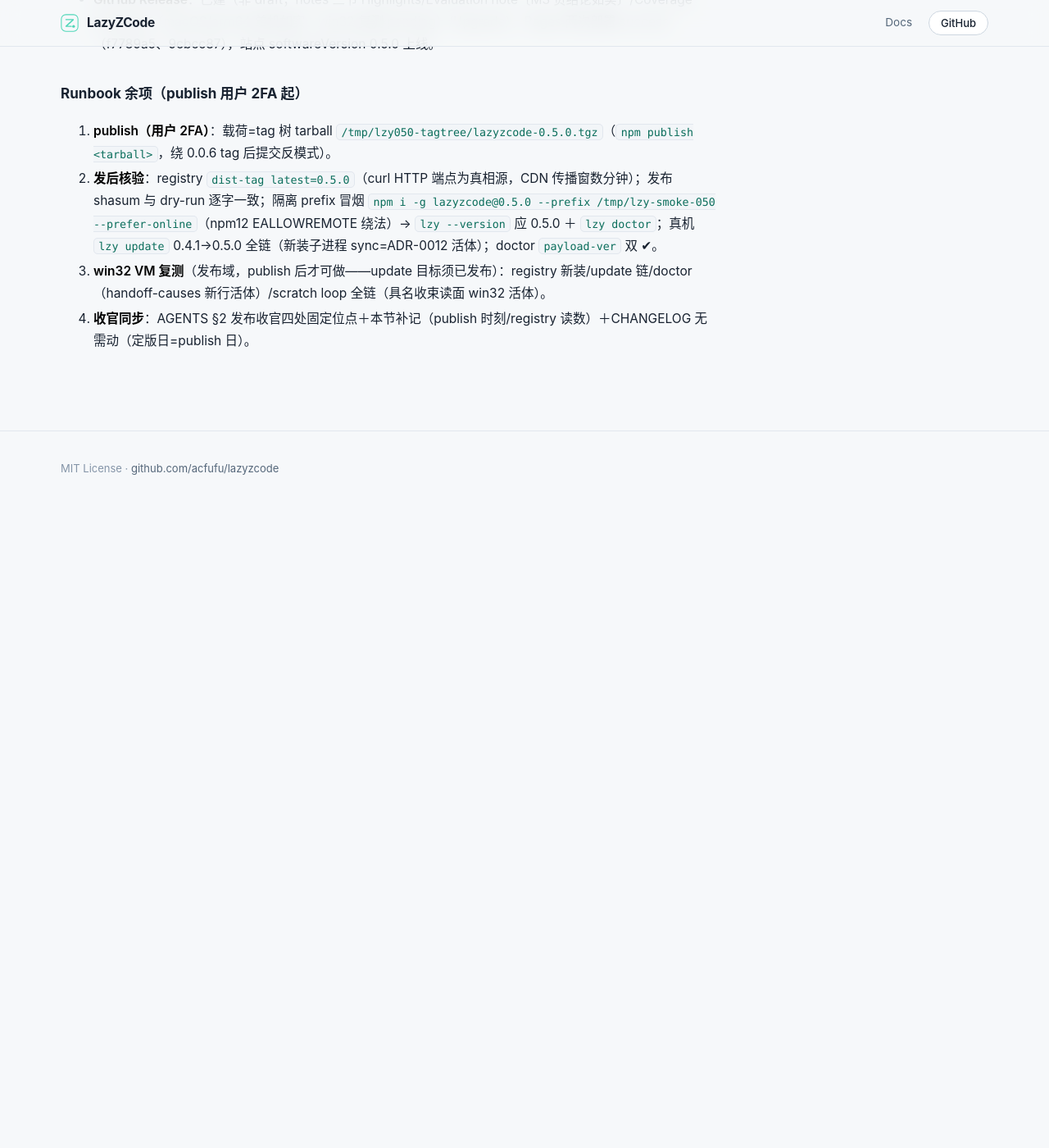
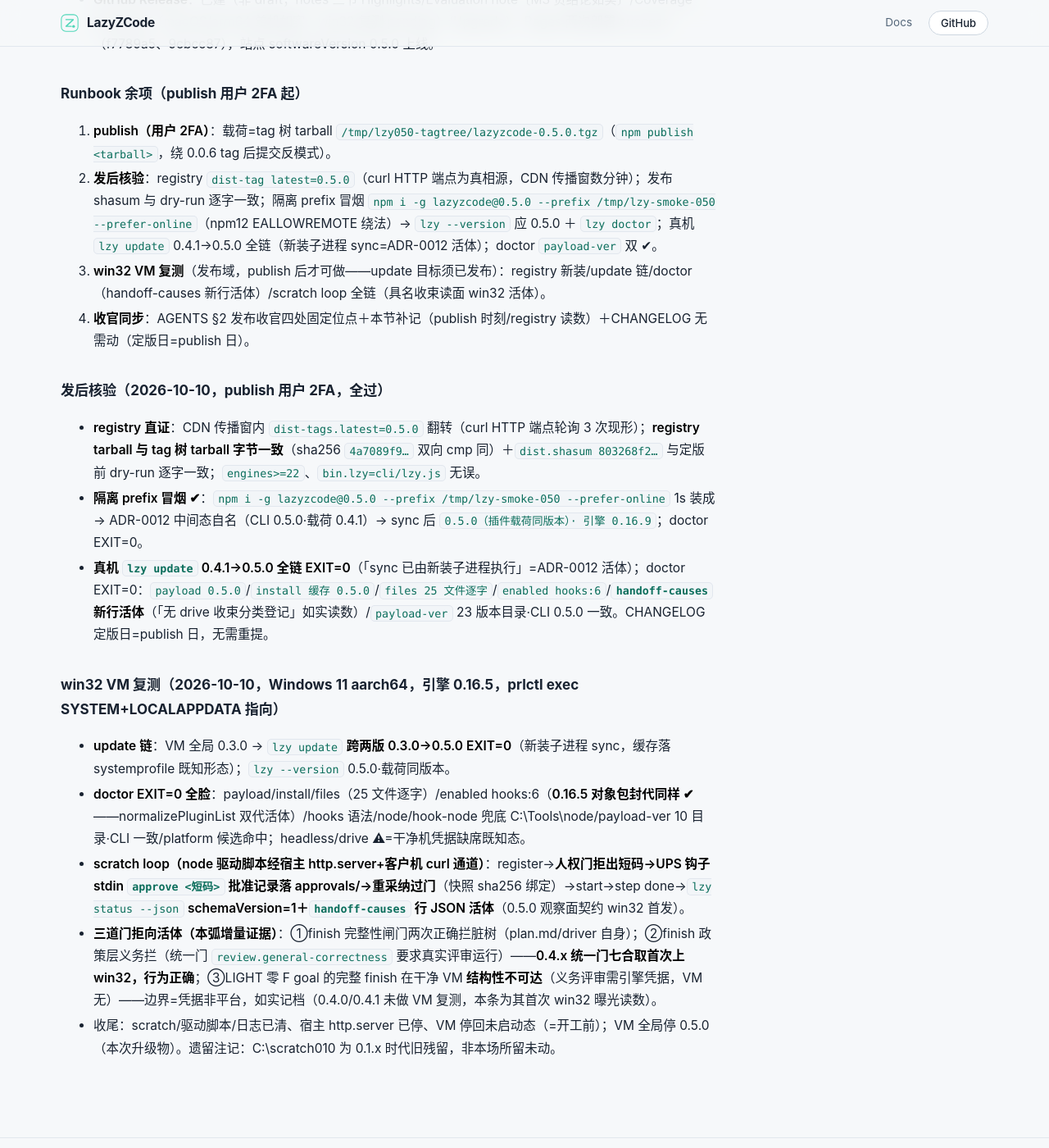
Before and after one commit to Acfufu/lazyzcode, a Jekyll site: the page built from docs/release-checklist.md, in a window 1280 px wide and 1400 px high, scrolled down 37548 px. Shown: the whole window at 82% size. Built offline with Jekyll 4.4.1, drawn with Linux system fonts in a browser that asks for light colours; our own code applies the rules of GitHub Pages for plain Markdown files; before the commit the page ends 38178 px from its top, so only the background shows below that.

Commit message:
docs(release): 0.5.0 发后核验＋win32 VM 复测补记——registry 三方一致/真机 update 链/VM 跨两版升级+人权门+三道门拒向活体；AGENTS §2 发布收官同步（0.5.0 latest）

```diff
--- a/docs/release-checklist.md
+++ b/docs/release-checklist.md
@@ -875,3 +875,17 @@ install`). Requires the ZCode desktop app (logged in), Node ≥ 22, git.
 2. **发后核验**：registry `dist-tag latest=0.5.0`（curl HTTP 端点为真相源，CDN 传播窗数分钟）；发布 shasum 与 dry-run 逐字一致；隔离 prefix 冒烟 `npm i -g lazyzcode@0.5.0 --prefix /tmp/lzy-smoke-050 --prefer-online`（npm12 EALLOWREMOTE 绕法）→ `lzy --version` 应 0.5.0 ＋ `lzy doctor`；真机 `lzy update` 0.4.1→0.5.0 全链（新装子进程 sync=ADR-0012 活体）；doctor `payload-ver` 双 ✔。
 3. **win32 VM 复测**（发布域，publish 后才可做——update 目标须已发布）：registry 新装/update 链/doctor（handoff-causes 新行活体）/scratch loop 全链（具名收束读面 win32 活体）。
 4. **收官同步**：AGENTS §2 发布收官四处固定位点＋本节补记（publish 时刻/registry 读数）＋CHANGELOG 无需动（定版日=publish 日）。
+
+### 发后核验（2026-10-10，publish 用户 2FA，全过）
+
+- **registry 直证**：CDN 传播窗内 `dist-tags.latest=0.5.0` 翻转（curl HTTP 端点轮询 3 次现形）；**registry tarball 与 tag 树 tarball 字节一致**（sha256 `4a7089f9…` 双向 cmp 同）＋`dist.shasum 803268f2…` 与定版前 dry-run 逐字一致；`engines>=22`、`bin.lzy=cli/lzy.js` 无误。
+- **隔离 prefix 冒烟 ✔**：`npm i -g lazyzcode@0.5.0 --prefix /tmp/lzy-smoke-050 --prefer-online` 1s 装成 → ADR-0012 中间态自名（CLI 0.5.0·载荷 0.4.1）→ sync 后 `0.5.0（插件载荷同版本）· 引擎 0.16.9`；doctor EXIT=0。
+- **真机 `lzy update` 0.4.1→0.5.0 全链 EXIT=0**（「sync 已由新装子进程执行」=ADR-0012 活体）；doctor EXIT=0：`payload 0.5.0`/`install 缓存 0.5.0`/`files 25 文件逐字`/`enabled hooks:6`/**`handoff-causes` 新行活体**（「无 drive 收束分类登记」如实读数）/`payload-ver` 23 版本目录·CLI 0.5.0 一致。CHANGELOG 定版日=publish 日，无需重提。
+
+### win32 VM 复测（2026-10-10，Windows 11 aarch64，引擎 0.16.5，prlctl exec SYSTEM+LOCALAPPDATA 指向）
+
+- **update 链**：VM 全局 0.3.0 → `lzy update` **跨两版 0.3.0→0.5.0 EXIT=0**（新装子进程 sync，缓存落 systemprofile 既知形态）；`lzy --version` 0.5.0·载荷同版本。
+- **doctor EXIT=0 全脸**：payload/install/files（25 文件逐字）/enabled hooks:6（**0.16.5 对象包封代同样 ✔**——normalizePluginList 双代活体）/hooks 语法/node/hook-node 兜底 C:\Tools\node/payload-ver 10 目录·CLI 一致/platform 候选命中；headless/drive ⚠=干净机凭据缺席既知态。
+- **scratch loop（node 驱动脚本经宿主 http.server+客户机 curl 通道）**：register→**人权门拒出短码→UPS 钩子 stdin `approve <短码>` 批准记录落 approvals/→重采纳过门**（快照 sha256 绑定）→start→step done→`lzy status --json` **schemaVersion=1＋`handoff-causes` 行 JSON 活体**（0.5.0 观察面契约 win32 首发）。
+- **三道门拒向活体（本弧增量证据）**：①finish 完整性闸门两次正确拦脏树（plan.md/driver 自身）；②finish 政策层义务拦（统一门 `review.general-correctness` 要求真实评审运行）——**0.4.x 统一门七合取首次上 win32，行为正确**；③LIGHT 零 F goal 的完整 finish 在干净 VM **结构性不可达**（义务评审需引擎凭据，VM 无）——边界=凭据非平台，如实记档（0.4.0/0.4.1 未做 VM 复测，本条为其首次 win32 曝光读数）。
+- 收尾：scratch/驱动脚本/日志已清、宿主 http.server 已停、VM 停回未启动态（=开工前）；VM 全局停 0.5.0（本次升级物）。遗留注记：C:\scratch010 为 0.1.x 时代旧残留，非本场所留未动。
```
Also changed, not shown: AGENTS.md (+3 -3 lines).
